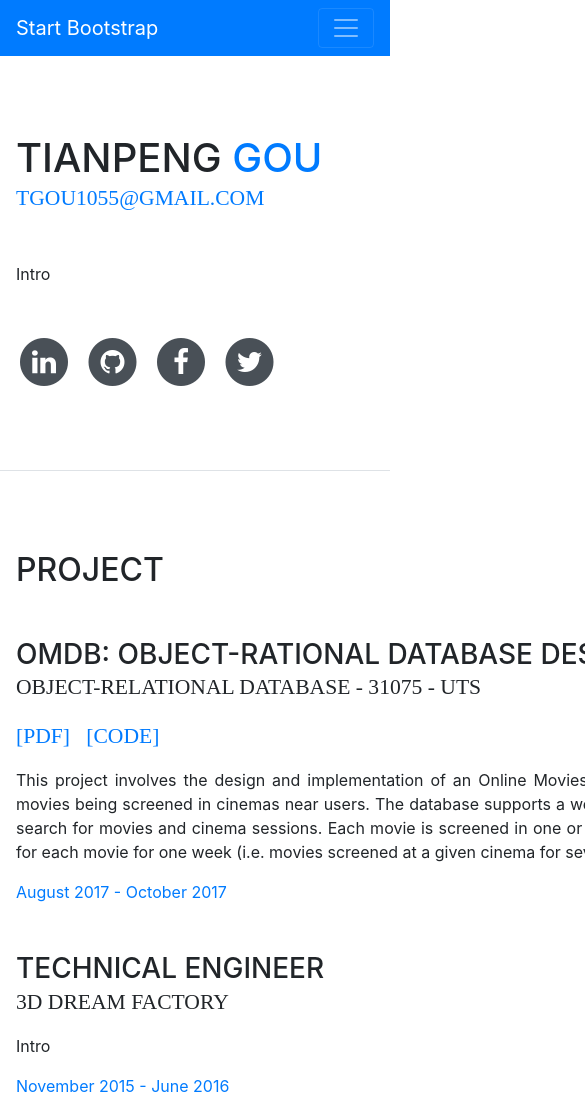
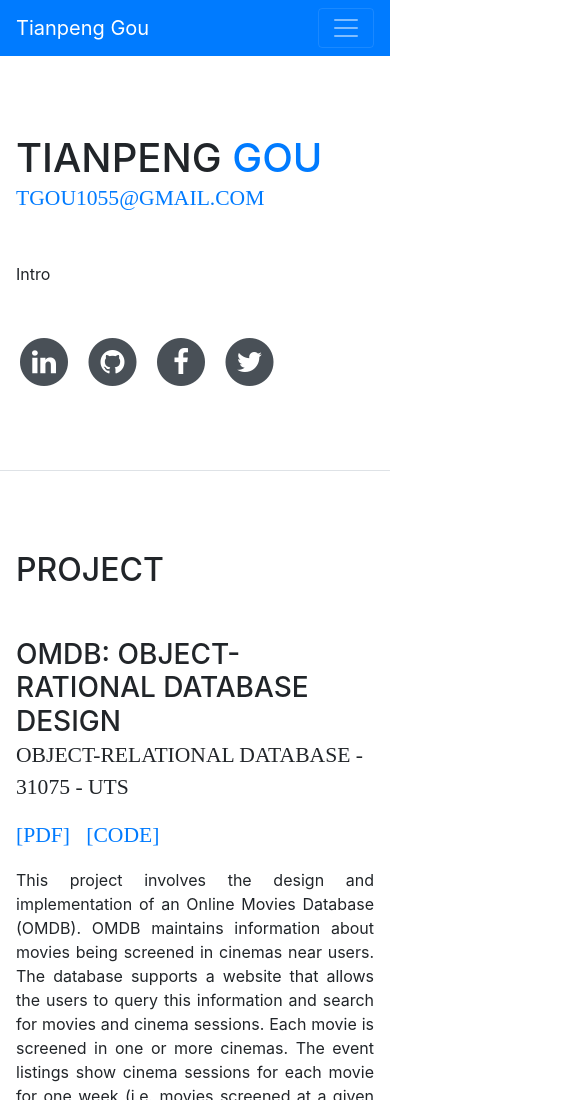
Before and after one commit to tgou1055/tgou1055.github.io, a website with bundled scripts: page index.html in a window 390 px wide. Shown: the top 1100 px of the page, 585 px wide, since content can reach past the window. Built offline with nearby package versions, Linux system fonts and the light colour scheme; a web font is replaced by a local one.

Commit message:
project1 commit

```diff
--- a/index.html
+++ b/index.html
@@ -29,7 +29,7 @@
 
     <nav class="navbar navbar-expand-lg navbar-dark bg-primary fixed-top" id="sideNav">
       <a class="navbar-brand js-scroll-trigger" href="#page-top">
-        <span class="d-block d-lg-none">Start Bootstrap</span>
+        <span class="d-block d-lg-none">Tianpeng Gou</span>
         <span class="d-none d-lg-block">
           <img class="img-fluid img-profile rounded-circle mx-auto mb-2" src="img/profile.jpg" alt="Tianpeng Gou">
         </span>
@@ -129,7 +129,7 @@
                   <a href="pdf/OMDB-Object-Relational-DB-Design.pdf" target="_blank">[PDF]</a> &nbsp;
                   <a href="https://github.com/tgou1055/project_repo/blob/master/OMDB%20-%20Object-Relational%20DB%20Design/omdb.sql" target="_blank">[CODE]</a>
               </div>
-              <p style="text-align:justify; width:1000px;" >
+              <p style="text-align:justify;" >
                     This project involves the design and implementation of an Online Movies Database (OMDB).
                     OMDB maintains information about movies being screened in cinemas near users.
                     The database supports a website that allows the users to query this information
```
